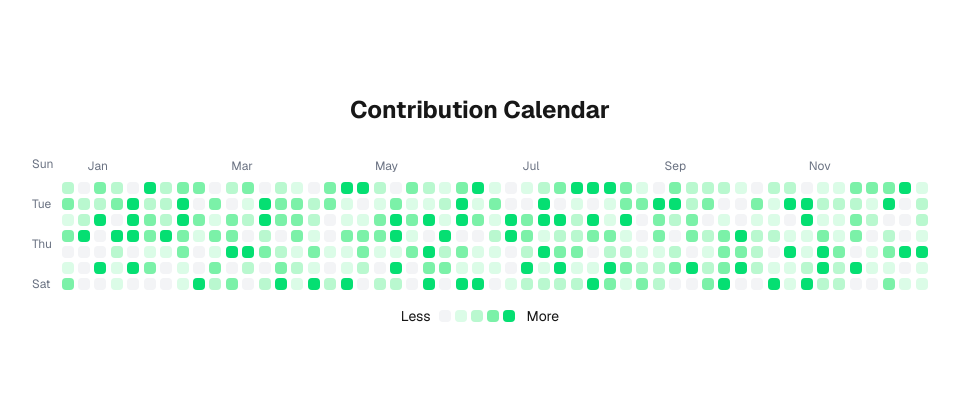
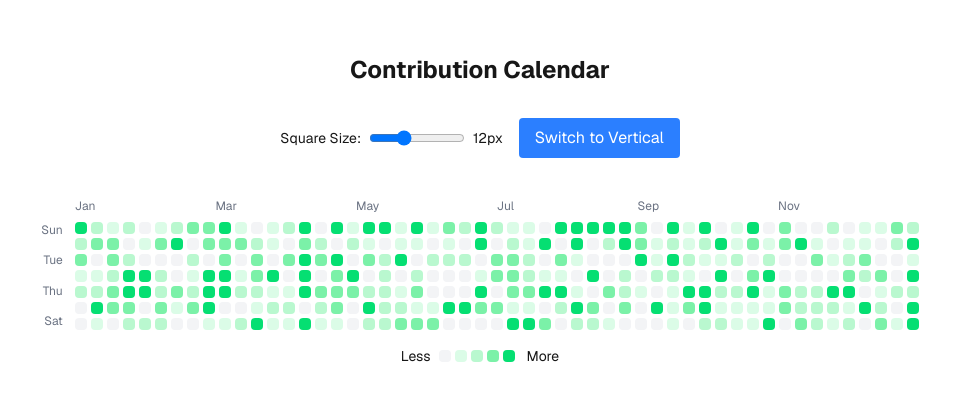
Before and after one commit to zulfaza/git-flex, a Next.js app: page / in a window 1280 px wide. Shown: the part 190-590 px from the top of the page, without its empty margins (160-1119 px from the left). Built offline with nearby package versions, Linux system fonts and the light colour scheme.

Commit message:
fix layout

```diff
--- a/src/app/page.tsx
+++ b/src/app/page.tsx
@@ -1,56 +1,214 @@
+'use client';
+
+import { useState } from 'react';
+
+const contributions = [
+  [
+    4, 2, 1, 2, 0, 1, 2, 3, 3, 4, 1, 0, 1, 2, 4, 0, 4, 1, 4, 4, 1, 4, 1, 3, 2,
+    4, 2, 1, 1, 0, 4, 4, 4, 4, 4, 3, 0, 4, 1, 4, 0, 1, 4, 0, 3, 0, 0, 2, 0, 1,
+    1, 3, 2,
+  ],
+  [
+    2, 3, 3, 0, 1, 3, 4, 0, 3, 3, 3, 2, 1, 0, 3, 2, 0, 2, 1, 0, 1, 1, 0, 1, 0,
+    4, 0, 2, 1, 4, 0, 4, 0, 2, 4, 3, 1, 2, 1, 2, 4, 1, 3, 1, 3, 4, 1, 0, 1, 1,
+    0, 2, 4,
+  ],
+  [
+    3, 0, 3, 2, 0, 0, 0, 2, 0, 3, 0, 3, 0, 3, 4, 3, 4, 0, 3, 2, 4, 0, 2, 2, 2,
+    0, 3, 3, 2, 0, 3, 1, 0, 0, 0, 4, 1, 4, 2, 1, 1, 2, 0, 2, 0, 0, 3, 1, 2, 3,
+    0, 0, 1,
+  ],
+  [
+    1, 1, 2, 4, 4, 2, 0, 1, 4, 4, 1, 3, 4, 0, 4, 0, 3, 4, 0, 2, 0, 2, 0, 0, 0,
+    1, 3, 3, 2, 1, 1, 0, 4, 0, 2, 0, 2, 2, 1, 0, 4, 0, 3, 4, 0, 0, 0, 0, 3, 2,
+    3, 0, 4,
+  ],
+  [
+    2, 2, 3, 4, 4, 2, 3, 2, 4, 4, 2, 2, 1, 1, 4, 3, 3, 3, 2, 2, 1, 3, 0, 0, 0,
+    4, 0, 3, 3, 4, 4, 1, 0, 3, 2, 1, 0, 1, 4, 4, 2, 2, 4, 1, 3, 2, 2, 4, 4, 0,
+    1, 2, 2,
+  ],
+  [
+    0, 4, 3, 3, 0, 3, 1, 3, 4, 0, 0, 1, 2, 2, 0, 2, 3, 0, 4, 2, 2, 1, 1, 4, 4,
+    3, 3, 1, 1, 0, 2, 4, 3, 0, 3, 0, 4, 1, 3, 4, 1, 1, 1, 1, 3, 2, 2, 2, 1, 4,
+    2, 0, 4,
+  ],
+  [
+    0, 1, 0, 2, 2, 2, 0, 0, 1, 1, 2, 4, 1, 1, 4, 1, 1, 0, 2, 2, 3, 3, 3, 0, 0,
+    0, 0, 4, 4, 3, 0, 2, 2, 1, 0, 0, 0, 1, 0, 2, 2, 1, 1, 4, 0, 3, 2, 1, 2, 0,
+    3, 1, 4,
+  ],
+];
+
 export default function Home() {
-  // Mock data for contributions: 7 days x 53 weeks
-  const contributions = Array.from({ length: 7 }, () =>
-    Array.from({ length: 53 }, () => Math.floor(Math.random() * 5))
+  // State for controls
+  const [squareSize, setSquareSize] = useState(12); // Size in pixels
+  const [orientation, setOrientation] = useState<'horizontal' | 'vertical'>(
+    'horizontal'
   );
 
   // Color mapping based on contribution level (0-4)
   const getColor = (level: number) => {
     switch (level) {
-      case 0: return 'bg-gray-100 dark:bg-gray-800';
-      case 1: return 'bg-green-100 dark:bg-green-900';
-      case 2: return 'bg-green-200 dark:bg-green-800';
-      case 3: return 'bg-green-300 dark:bg-green-700';
-      case 4: return 'bg-green-400 dark:bg-green-600';
-      default: return 'bg-gray-100 dark:bg-gray-800';
+      case 0:
+        return 'bg-gray-100 dark:bg-gray-800';
+      case 1:
+        return 'bg-green-100 dark:bg-green-900';
+      case 2:
+        return 'bg-green-200 dark:bg-green-800';
+      case 3:
+        return 'bg-green-300 dark:bg-green-700';
+      case 4:
+        return 'bg-green-400 dark:bg-green-600';
+      default:
+        return 'bg-gray-100 dark:bg-gray-800';
     }
   };
 
   const weekdays = ['Sun', 'Mon', 'Tue', 'Wed', 'Thu', 'Fri', 'Sat'];
-  const months = ['Jan', 'Feb', 'Mar', 'Apr', 'May', 'Jun', 'Jul', 'Aug', 'Sep', 'Oct', 'Nov', 'Dec'];
+  const months = [
+    'Jan',
+    'Feb',
+    'Mar',
+    'Apr',
+    'May',
+    'Jun',
+    'Jul',
+    'Aug',
+    'Sep',
+    'Oct',
+    'Nov',
+    'Dec',
+  ];
+
+  // Transpose data for vertical orientation
+  const getGridData = () => {
+    if (orientation === 'horizontal') return contributions;
+    return contributions[0].map((_, colIndex) =>
+      contributions.map((row) => row[colIndex])
+    );
+  };
+
+  const getColSpanForTopLabel = (index: number, arrayLength: number) => {
+    if (orientation === 'horizontal') {
+      return 2;
+    }
+    if (orientation === 'vertical' && index !== arrayLength - 1) {
+      return 3;
+    }
+    return 1;
+  };
+
+  const gridData = getGridData();
+  const gridCols = orientation === 'horizontal' ? 53 : 7;
+  const gridRows = orientation === 'horizontal' ? 7 : 53;
 
   return (
-    <div className="font-sans min-h-screen p-8 pb-20 sm:p-20 flex items-center justify-center">
-      <div className="max-w-4xl w-full">
-        <h1 className="text-2xl font-bold mb-8 text-center">Contribution Calendar</h1>
+    <div className='font-sans min-h-screen p-8 pb-20 sm:p-20 flex items-center justify-center'>
+      <div className='max-w-6xl w-full'>
+        <h1 className='text-2xl font-bold mb-8 text-center'>
+          Contribution Calendar
+        </h1>
 
-        <div className="flex">
-          {/* Weekday labels */}
-          <div className="flex flex-col justify-between mr-2 text-xs text-gray-500">
-            {weekdays.map((day, index) => (
-              <div key={day} className="h-3 flex items-center">
-                {index % 2 === 0 && day}
+        {/* Controls */}
+        <div className='mb-16 flex flex-col sm:flex-row items-center justify-center gap-4'>
+          <div className='flex items-center gap-2'>
+            <label htmlFor='size-slider' className='text-sm'>
+              Square Size:
+            </label>
+            <input
+              id='size-slider'
+              type='range'
+              min='8'
+              max='20'
+              value={squareSize}
+              onChange={(e) => setSquareSize(Number(e.target.value))}
+              className='w-24'
+            />
+            <span className='text-sm'>{squareSize}px</span>
           </div>
-            ))}
+          <button
+            onClick={() =>
+              setOrientation(
+                orientation === 'horizontal' ? 'vertical' : 'horizontal'
+              )
+            }
+            className='px-4 py-2 bg-blue-500 text-white rounded hover:bg-blue-600 transition-colors'
+          >
+            {orientation === 'horizontal'
+              ? 'Switch to Vertical'
+              : 'Switch to Horizontal'}
+          </button>
+        </div>
+
+        <div className='flex items-center justify-center'>
+          <div className='flex flex-col w-fit'>
+            <div className='flex min-w-fit w-full'>
+              {/* Side labels */}
+              <div className='flex flex-col justify-between mr-2 text-xs text-gray-500'>
+                {(orientation === 'horizontal' ? weekdays : months).map(
+                  (label, index) => (
+                    <div
+                      key={label}
+                      className='flex items-center justify-end pr-1'
+                      style={{
+                        marginBottom: '1px',
+                      }}
+                    >
+                      {index % (orientation === 'horizontal' ? 2 : 1) === 0 &&
+                        label}
+                    </div>
+                  )
+                )}
               </div>
 
               {/* Contribution grid */}
-          <div className="flex-1">
-            {/* Month labels */}
-            <div className="flex mb-2 text-xs text-gray-500">
-              {Array.from({ length: 12 }, (_, i) => (
-                <div key={months[i]} className="flex-1 text-center">
-                  {i % 2 === 0 && months[i]}
+              <div
+                className='grid gap-1 relative'
+                style={{
+                  gridTemplateColumns: `repeat(${gridCols}, ${squareSize}px)`,
+                  gridTemplateRows: `repeat(${gridRows}, ${squareSize}px)`,
+                }}
+              >
+                {/* Top labels */}
+                <div className='absolute -top-6 w-full'>
+                  <div
+                    className='grid mb-2 text-xs text-gray-500 '
+                    style={{
+                      gridTemplateColumns:
+                        orientation === 'horizontal'
+                          ? 'repeat(12, minmax(0, 1fr))'
+                          : 'repeat(8, minmax(0, 1fr))',
+                    }}
+                  >
+                    {(orientation === 'horizontal' ? months : weekdays).map(
+                      (label, index, array) =>
+                        (orientation === 'horizontal' && index % 2 === 0) ||
+                        (orientation === 'vertical' && index % 3 === 0) ? (
+                          <div
+                            key={label}
+                            className='text-left'
+                            style={{
+                              gridColumn: `span ${getColSpanForTopLabel(
+                                index,
+                                array.length
+                              )} / span ${getColSpanForTopLabel(
+                                index,
+                                array.length
+                              )}`,
+                            }}
+                          >
+                            {label}
                           </div>
-              ))}
+                        ) : null
+                    )}
                   </div>
-
-            <div className="grid grid-cols-53 gap-1">
-              {contributions.map((week, weekIndex) =>
-                week.map((level, dayIndex) => (
+                </div>
+                {gridData.map((row, rowIndex) =>
+                  row.map((level, colIndex) => (
                     <div
-                    key={`${weekIndex}-${dayIndex}`}
-                    className={`w-3 h-3 rounded-sm ${getColor(level)}`}
+                      key={`${rowIndex}-${colIndex}`}
+                      className={`rounded-sm ${getColor(level)}`}
                       title={`${level} contributions`}
                     />
                   ))
@@ -58,17 +216,18 @@ export default function Home() {
               </div>
             </div>
           </div>
+        </div>
 
         {/* Legend */}
-        <div className="flex items-center justify-center mt-4 text-sm">
-          <span className="mr-2">Less</span>
+        <div className='flex items-center justify-center mt-4 text-sm'>
+          <span className='mr-2'>Less</span>
           {[0, 1, 2, 3, 4].map((level) => (
             <div
               key={level}
               className={`w-3 h-3 rounded-sm mr-1 ${getColor(level)}`}
             />
           ))}
-          <span className="ml-2">More</span>
+          <span className='ml-2'>More</span>
         </div>
       </div>
     </div>
```
Lines whose indentation alone changed are shown as unchanged.
